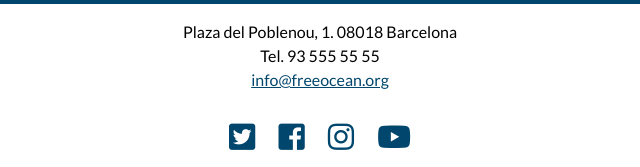
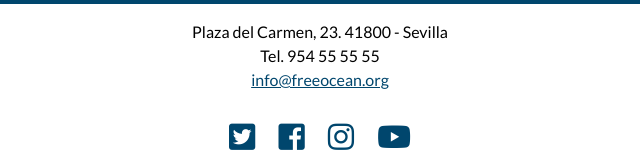
Before and after one commit to nazaretgallego/masterUOC, a plain HTML site: page redes-deriva.html in a window 1280 px wide. Shown: the part 2128-2295 px from the top of the page, 340-980 px from the left. Drawn offline with Linux system fonts and the light colour scheme.

Commit message:
Update redes-deriva.html

```diff
--- a/redes-deriva.html
+++ b/redes-deriva.html
@@ -77,9 +77,9 @@
         <div id="footer">
             <div>
                 <ul>
-                    <li>Plaza del Poblenou, 1. 08018 Barcelona</li>
-                    <li>Tel. 93 555 55 55</li>
-                    <li><a href="mailto:info@lagaec.org">info@freeocean.org</a></li>
+                    <li>Plaza del Carmen, 23. 41800 - Sevilla</li>
+                    <li>Tel. 954 55 55 55</li>
+                    <li><a href="mailto:info@freeocean.org">info@freeocean.org</a></li>
                     <li id="rrss">
                         <p><a href=""><span class="twitter"><i class="fab fa-twitter-square"></i></span></a></p>
                         <p><a href=""><span class="facebook"><i class="fab fa-facebook-square"></i></span></a></p>
```
